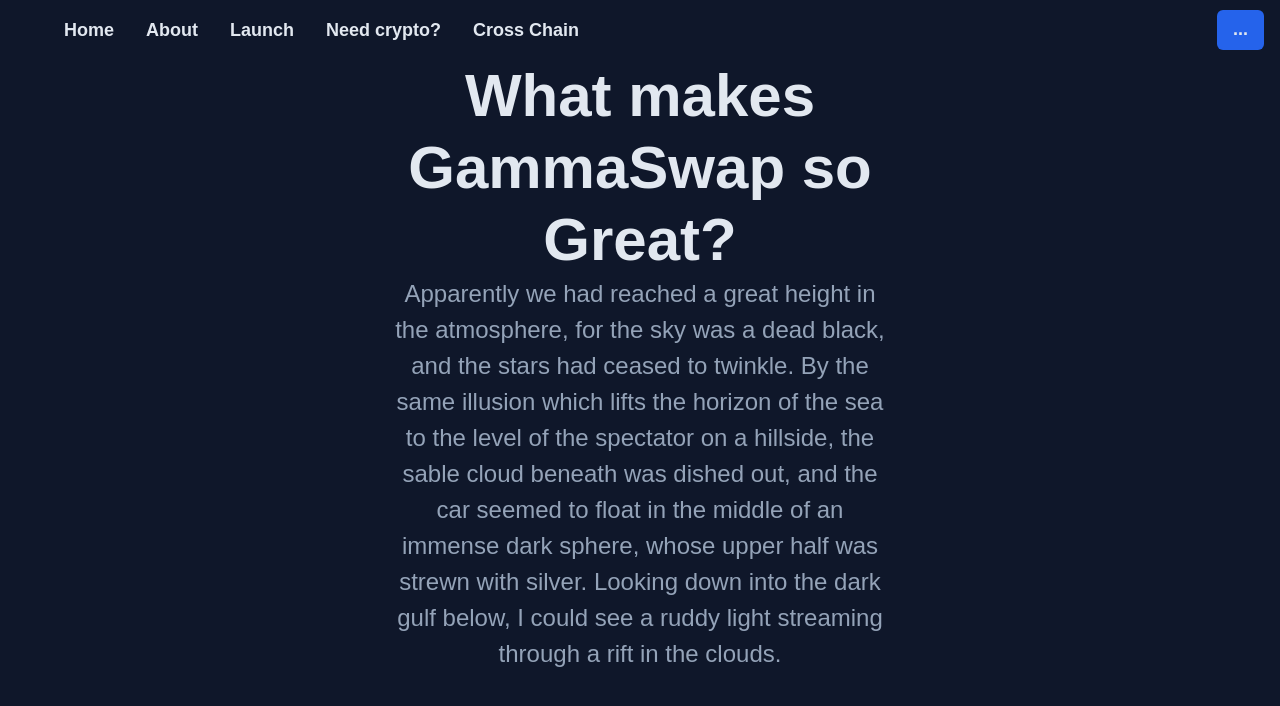
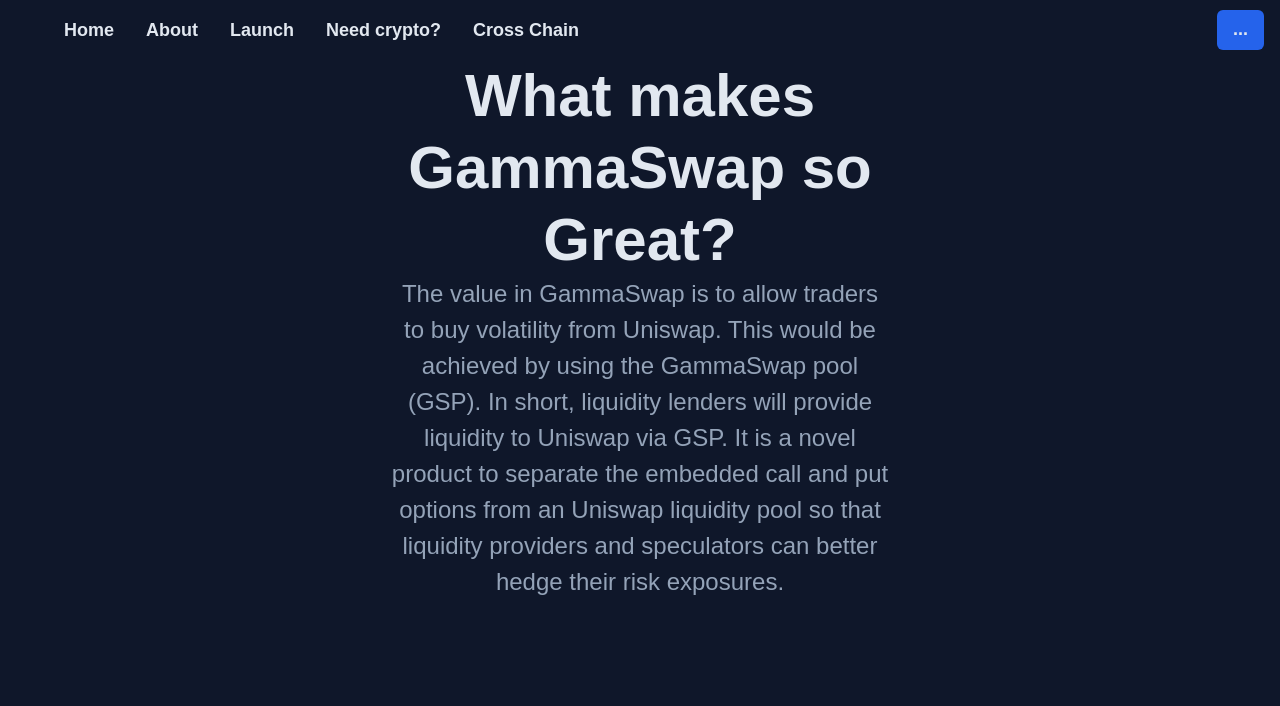
Before and after one commit to dam417/gammaswap, a React (Create React App) app: page /about in a window 1280 px wide. Shown: the top 706 px of the page. Built offline with nearby package versions, Linux system fonts and the light colour scheme.

Commit message:
added about placeholder text

```diff
--- a/src/components/About.js
+++ b/src/components/About.js
@@ -24,15 +24,8 @@
                     color="#94a3b8"
                     fontSize="2xl"
                 >
-                Apparently we had reached a great height in the atmosphere, for the
-                sky was a dead black, and the stars had ceased to twinkle. By the same
-                illusion which lifts the horizon of the sea to the level of the
-                spectator on a hillside, the sable cloud beneath was dished out, and
-                the car seemed to float in the middle of an immense dark sphere, whose
-                upper half was strewn with silver. Looking down into the dark gulf
-                below, I could see a ruddy light streaming through a rift in the
-                clouds.
-                </Text>
+                The value in GammaSwap is to allow traders to buy volatility from Uniswap. This would be achieved by using the GammaSwap pool (GSP). In short, liquidity lenders will provide liquidity to Uniswap via GSP. It is a novel product to separate the embedded call and put options from an Uniswap liquidity pool so that liquidity providers and speculators can better hedge their risk exposures.
+               </Text>
             </Stack>
         </Container>
     )
```
